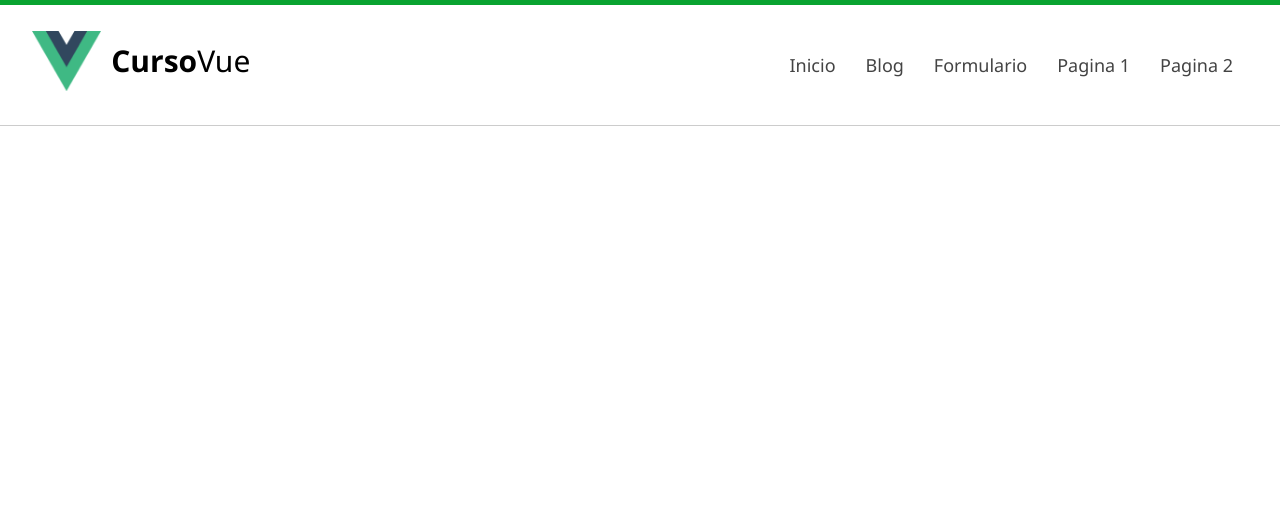
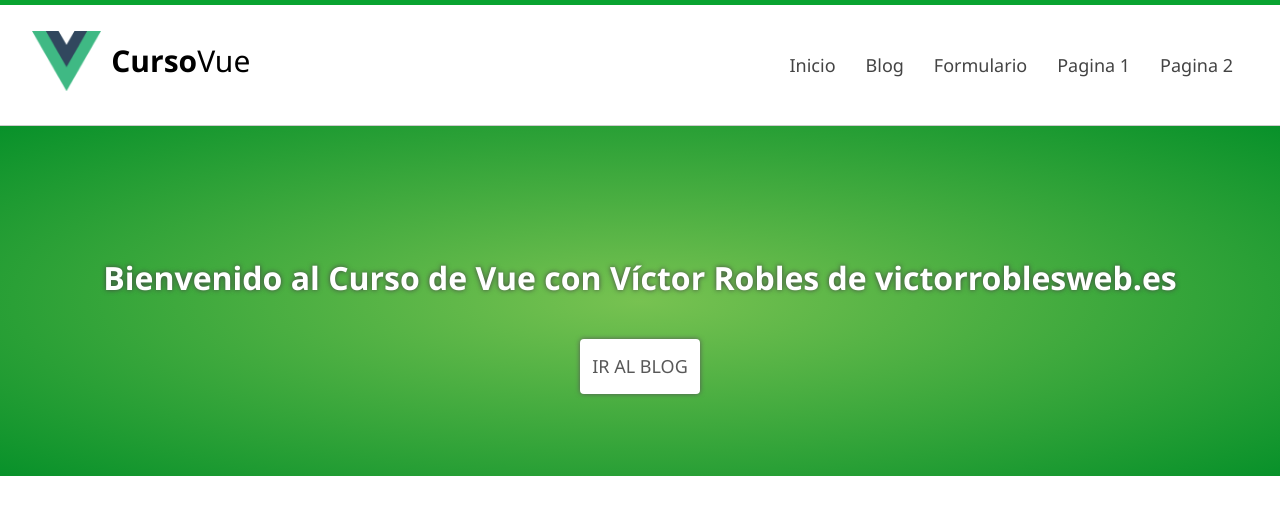
Before and after one commit to alfcastillo90/aprendiendo_vue, a Vue app: page / in a window 1280 px wide. Shown: the top 514 px of the page. Built offline with nearby package versions, Linux system fonts and the light colour scheme.

Commit message:
[ADD]: slider

```diff
--- a/src/App.vue
+++ b/src/App.vue
@@ -1,16 +1,18 @@
 <template>
   <div id="app">
     <HeaderComponent></HeaderComponent>
+    <Slider></Slider>
   </div>
 </template>
 
 <script>
 import HeaderComponent from './components/Header.vue'
-
+import Slider from './components/Slider.vue'
 export default {
   name: 'app',
   components: {
-    HeaderComponent
+    HeaderComponent,
+    Slider
   }
 }
 </script>
--- /dev/null
+++ b/src/components/Slider.vue
@@ -0,0 +1,11 @@
+<template>
+    <div id="slider" class="slider-big">
+            <h1>Bienvenido al Curso de Vue con Víctor Robles de victorroblesweb.es</h1>
+            <a href="#" class="btn-white">Ir al blog</a>
+    </div>
+</template>
+<script>
+export default {
+    name:'Slider'
+}
+</script>
```
